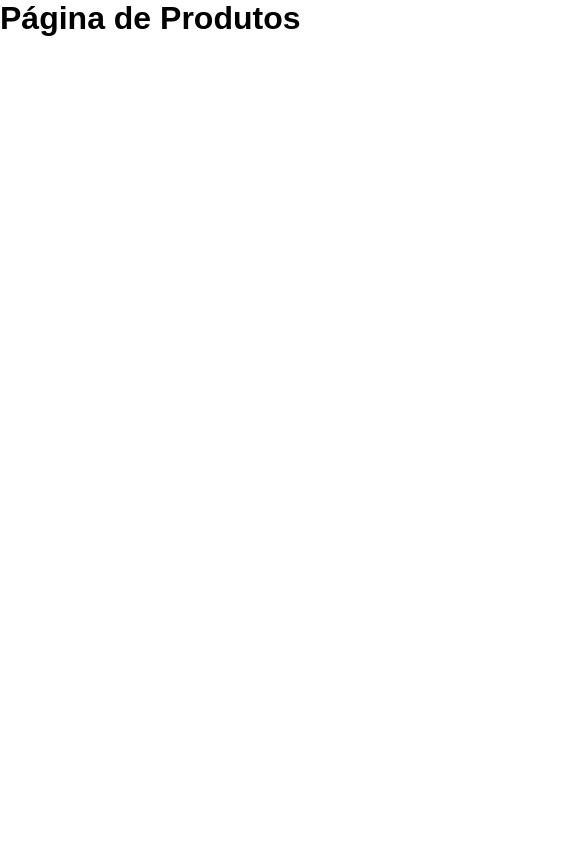
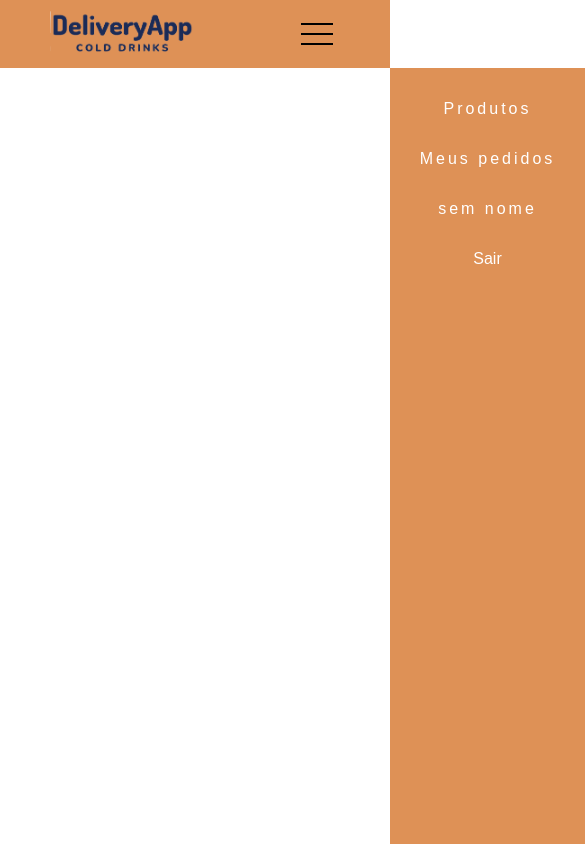
Before and after one commit to HiagoBriano/Delivery_App, a React (Create React App) app in the folder front-end/: page /customer/products in a window 390 px wide. Shown: the whole page, 585 px wide, since content can reach past the window. Built offline with nearby package versions, Linux system fonts and the light colour scheme.

Commit message:
feat: created menu

```diff
--- a/front-end/package.json
+++ b/front-end/package.json
@@ -25,6 +25,7 @@
     "axios": "^0.27.2",
     "react": "17.0.2",
     "react-dom": "17.0.2",
+    "react-icons": "^4.4.0",
     "react-router-dom": "^5.1.2",
     "react-scripts": "5.0.0",
     "serve": "13.0.2",
--- /dev/null
+++ b/front-end/src/Components/Navbar/index.jsx
@@ -0,0 +1,80 @@
+import PropTypes from 'prop-types';
+import React, { useState, useContext } from 'react';
+import { Link, useHistory } from 'react-router-dom';
+import DeliveryAppName from '../../images/DeliveryApp_Name.png';
+import context from '../../Context/Context';
+import './navbar.css';
+
+// Menu responsivo inspirado no vídeo: https://youtu.be/bHRXRYTppHM
+
+function NavBar({ links }) {
+  const [activeMenu, setActiveMenu] = useState(false);
+  const { name } = useContext(context);
+
+  const history = useHistory();
+
+  const exit = () => {
+    localStorage.removeItem('pessoa');
+    history.push('/login');
+  };
+
+  return (
+    <header>
+      <nav className="navbar">
+        <img className="logo-name" src={ DeliveryAppName } alt="Delivery APP" />
+
+        <button
+          className="mobile-menu"
+          onClick={ () => setActiveMenu(!activeMenu) }
+          type="button"
+        >
+          <div className={ activeMenu && 'line1' } />
+          <div className={ activeMenu && 'line2' } />
+          <div className={ activeMenu && 'line3' } />
+        </button>
+
+        <ul
+          className={ `nav-list ${
+            activeMenu ? 'nav-list-active' : 'nav-list-off'
+          }` }
+        >
+          {links.map((current, index) => (
+            <li key={ index }>
+              <Link
+                className="navbar-li"
+                to={ current.link }
+                data-testid={ current.testid }
+              >
+                {current.name}
+              </Link>
+            </li>
+          ))}
+          <li>
+            <span className="navbar-li">{name || 'sem nome'}</span>
+          </li>
+          <li>
+            <button
+              className="navbar-li navbar-button"
+              type="button"
+              onClick={ () => exit() }
+            >
+              Sair
+            </button>
+          </li>
+        </ul>
+      </nav>
+    </header>
+  );
+}
+
+NavBar.propTypes = {
+  links: PropTypes.arrayOf(
+    PropTypes.shape({
+      name: PropTypes.string.isRequired,
+      link: PropTypes.string.isRequired,
+      testid: PropTypes.string.isRequired,
+    }),
+  ).isRequired,
+};
+
+export default NavBar;
--- /dev/null
+++ b/front-end/src/Components/Navbar/navbar.css
@@ -0,0 +1,102 @@
+.navbar-li {
+  color: white;
+  text-decoration: none;
+  font-size: 1rem;
+  transition: 0.3s;
+}
+
+a:hover {
+  opacity: 0.7;
+}
+
+.logo-name {
+  width: 9rem;
+}
+
+.navbar {
+  align-items: center;
+  background-color: #de9156;
+  display: flex;
+  height: 8vh;
+  justify-content: space-around;
+}
+
+.nav-list {
+  display: flex;
+  list-style: none;
+}
+
+.nav-list li {
+  letter-spacing: 3px;
+  margin-left: 32px;
+}
+
+.mobile-menu {
+  background-color: #de9156;
+  border: none;
+  cursor: pointer;
+  display: none;
+  text-decoration: none;
+}
+
+.mobile-menu div {
+  background-color: black;
+  height: 2px;
+  margin: 8px;
+  transition: 0.2s;
+  width: 32px;
+}
+
+.line1 {
+  transform: rotate(-45deg) translate(-8px, 8px);
+}
+
+.line2 {
+  opacity: 0;
+}
+
+.line3 {
+  transform: rotate(45deg) translate(-5px, -7px);
+}
+
+.navbar-button {
+  background-color: #de9156;
+  border: none;
+  cursor: pointer;
+  text-decoration: none;
+}
+
+@media (max-width: 999px) {
+  body {
+    overflow-x: hidden;
+  }
+
+  .nav-list {
+    align-items: center;
+    background-color: #de9156;
+    flex-direction: column;
+    height: 92vh;
+    position: absolute;
+    right: 0;
+    top: 8vh;
+    transition: 0.4s;
+    width: 50vw;
+  }
+
+  .nav-list li {
+    margin-left: 0;
+    margin-top: 2rem;
+  }
+
+  .mobile-menu {
+    display: block;
+  }
+
+  .nav-list-off {
+    transform: translateX(100%);
+  }
+
+  .nav-list-active {
+    transform: translateX(0);
+  }
+}
--- a/front-end/src/Pages/Login/login.css
+++ b/front-end/src/Pages/Login/login.css
@@ -137,7 +137,7 @@ input:focus {
 }
 
 .create-account-link {
-  background-color: #de9156;;
+  background-color: #de9156;
   border: none;
   color: #343333;
   cursor: pointer;
--- a/front-end/src/Pages/Products/index.jsx
+++ b/front-end/src/Pages/Products/index.jsx
@@ -1,9 +1,23 @@
 import React from 'react';
+import NavBar from '../../Components/Navbar';
 
 function Products() {
+  const linksProducts = [
+    {
+      name: 'Produtos',
+      link: '/customer/products',
+      testid: 'customer_products__element-navbar-link-products',
+    },
+    {
+      name: 'Meus pedidos',
+      link: '/',
+      testid: 'customer_products__element-navbar-link-orders',
+    },
+  ];
+
   return (
     <div>
-      <h1>Página de Produtos</h1>
+      <NavBar links={ linksProducts } />
     </div>
   );
 }
```
Also changed, not shown: front-end/src/images/DeliveryApp_Name.png (added), 1 other file (tests, documents, lock files or other folders).
